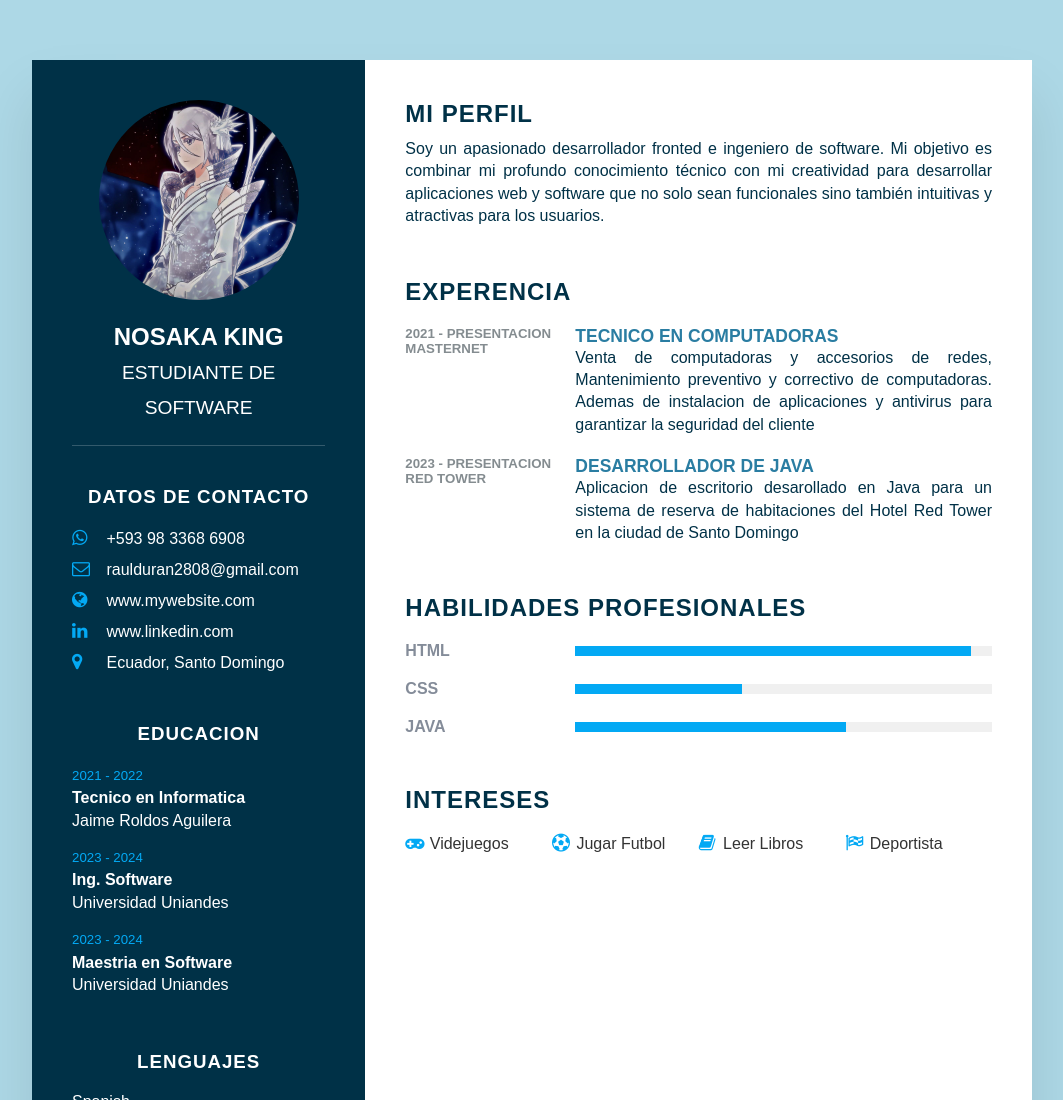
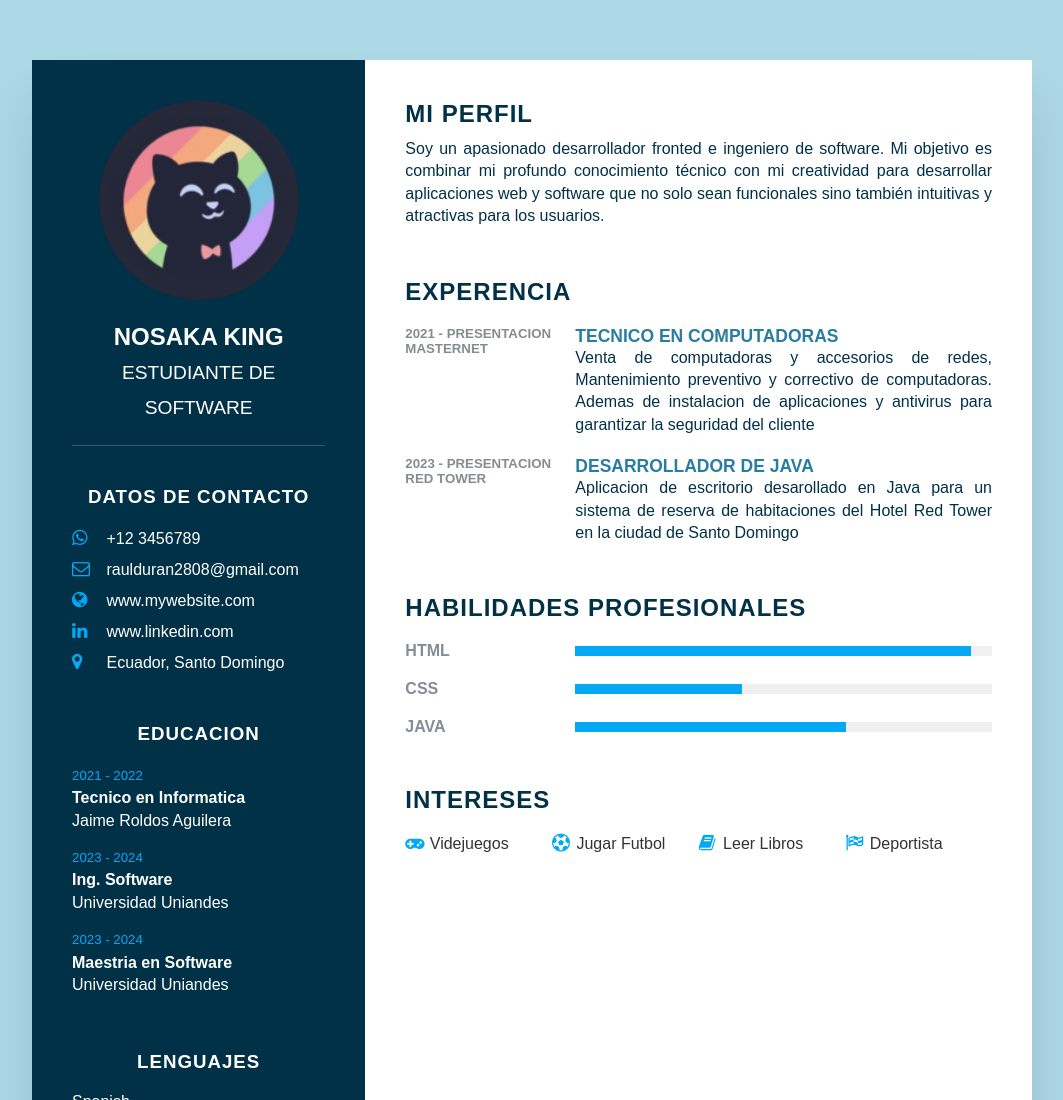
Before and after one commit to NosakaKing/Curriculum, a plain HTML site: page index.html in a window 1280 px wide. Shown: the top 1100 px of the page, without its empty margins (108-1171 px from the left). Drawn offline with Linux system fonts and the light colour scheme.

Commit message:
Cambios de Perfil

```diff
--- a/index.html
+++ b/index.html
@@ -16,7 +16,7 @@
         <div class="lado_izquierdo">
             <div class="perfil">
                 <div class="Imagen">
-                    <img src="rukia.jpg" alt="PerfilTomas">
+                    <img src="Perfil.png" alt="PerfilTomas">
                 </div>
                 <h2>Nosaka King <br><span>Estudiante de Software</span></h2>
             </div>
@@ -25,7 +25,7 @@
                 <ul>
                     <li>
                         <span class="icon"><i class="fa fa-whatsapp" aria-hidden="true"></i></span>
-                        <span class="text">+593 98 3368 6908</span>
+                        <span class="text">+12 3456789</span>
                     </li>
                     <li>
                         <span class="icon"><i class="fa fa-envelope-o" aria-hidden="true"></i></span>
```
Also changed, not shown: Perfil.png (added), tomas.png (deleted).
